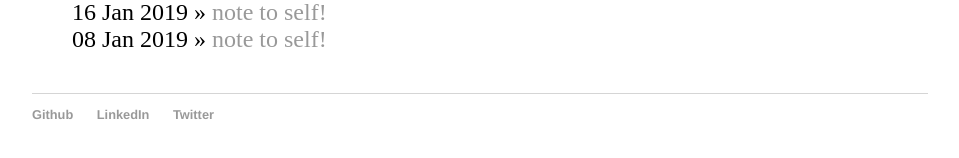
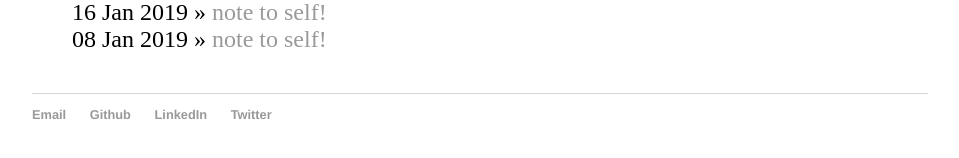
Before and after one commit to ssurbhi560/ssurbhi560.github.io, a Jekyll site: the page built from blog/index.html, in a window 1280 px wide. Shown: the part 333-491 px from the top of the page, without its empty margins (160-1119 px from the left). Built offline with Jekyll 4.4.1, drawn with Linux system fonts in a browser that asks for light colours.

Commit message:
changed default.html

```diff
--- a/_layouts/default.html
+++ b/_layouts/default.html
@@ -20,10 +20,10 @@
 			</div><!-- /.container -->
 			<footer>
 	    		<ul>
-	        		<!--<li><a href="mailto:ssurbhi560@gmail.com">Email</a></li> -->
+	        		<li><a href="mailto:ssurbhi560@gmail.com">Email</a></li>
 	        		<li><a href="https://github.com/ssurbhi560">Github</a></li>
-				<li><a href="https://www.linkedin.com/in/ssurbhi560">LinkedIn</a></li>
-				<li><a href="https://twitter.com/ssurbhi560">Twitter</a></li>
+					<li><a href="https://www.linkedin.com/in/ssurbhi560">LinkedIn</a></li>
+					<li><a href="https://twitter.com/ssurbhi560">Twitter</a></li>
 
 			</ul>
 			</footer>
```
